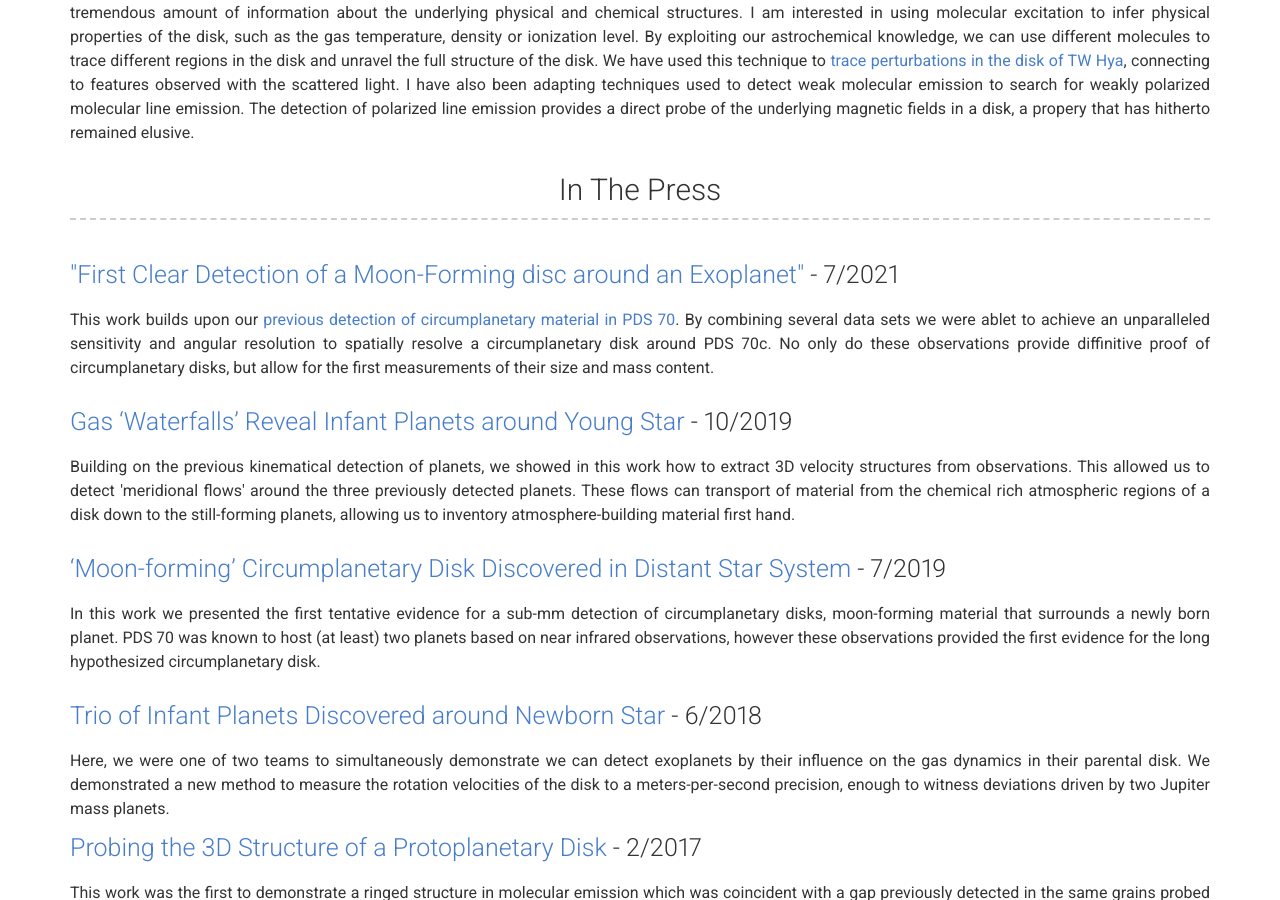
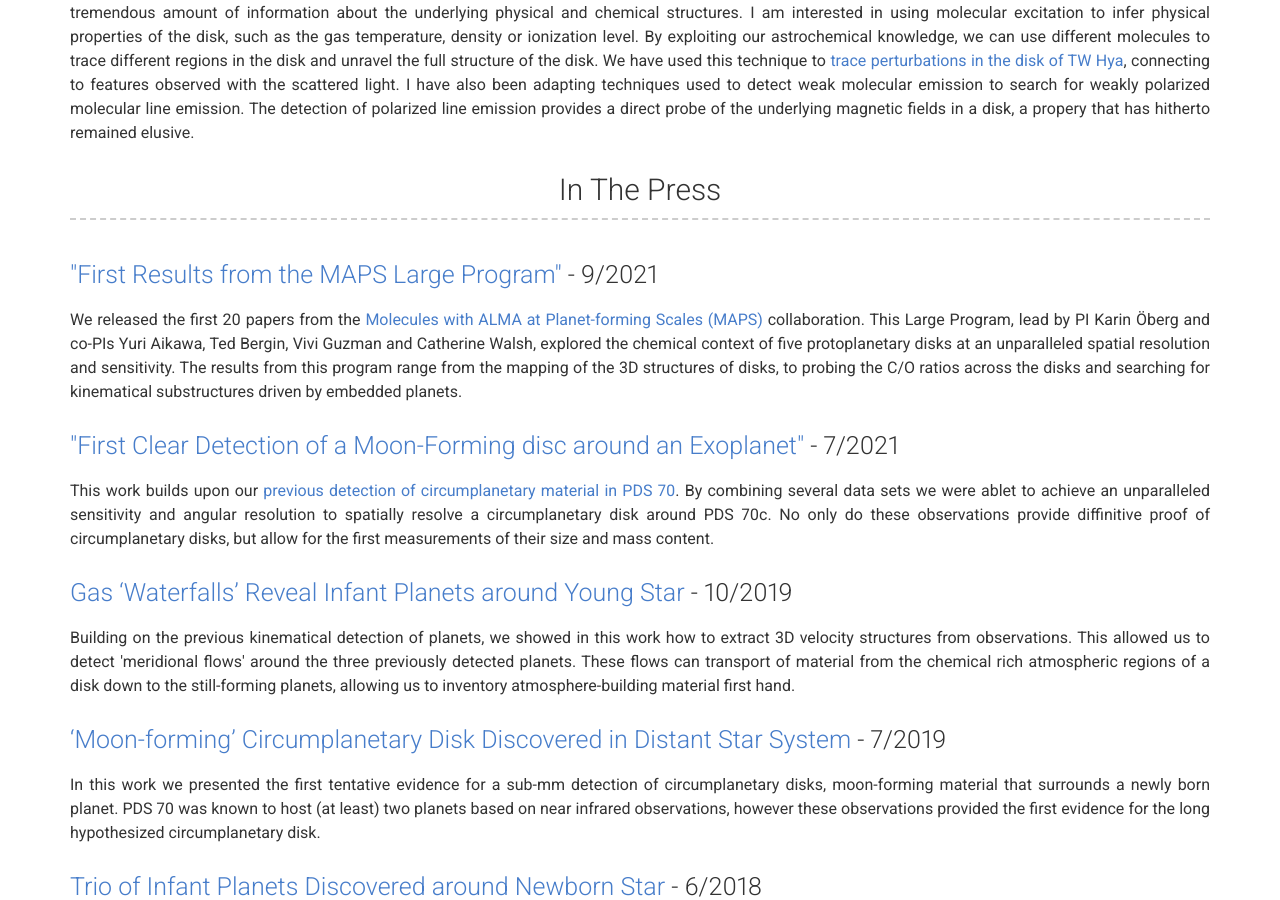
Before and after one commit to richteague/richteague.github.io, a Jekyll site: the page built from index.md, in a window 1280 px wide and 900 px high, scrolled down 1304 px. Built offline with Jekyll 4.4.1, drawn with Linux system fonts in a browser that asks for light colours.

Commit message:
Update research.html

```diff
--- a/_includes/research.html
+++ b/_includes/research.html
@@ -60,6 +60,15 @@
     <div class="col-md-12">
       {{ site.press_content | strip | markdownify }}
 
+      <h4><a href="https://public.nrao.edu/news/alma-reveals-carbon-rich-organic-birth-environments-of-planets/">"First Results from the MAPS Large Program"</a> - 9/2021</h4>
+      <br/>
+      <p>
+        We released the first 20 papers from the <a href="http://alma-maps.info/">Molecules with ALMA at Planet-forming Scales (MAPS)</a> collaboration.
+        This Large Program, lead by PI Karin Öberg and co-PIs Yuri Aikawa, Ted Bergin, Vivi Guzman and Catherine Walsh, explored the chemical context of five protoplanetary disks at an unparalleled spatial resolution and sensitivity.
+        The results from this program range from the mapping of the 3D structures of disks, to probing the C/O ratios across the disks and searching for kinematical substructures driven by embedded planets.
+      </p>
+      <br/>
+
       <h4><a href="https://www.eso.org/public/news/eso2111/">"First Clear Detection of a Moon-Forming disc around an Exoplanet"</a> - 7/2021</h4>
       <br/>
       <p>
```
